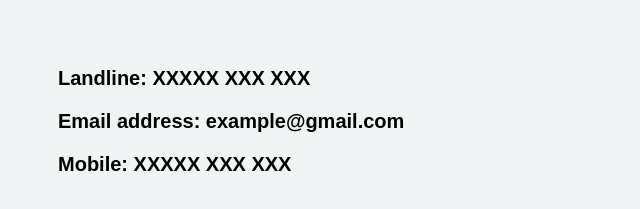
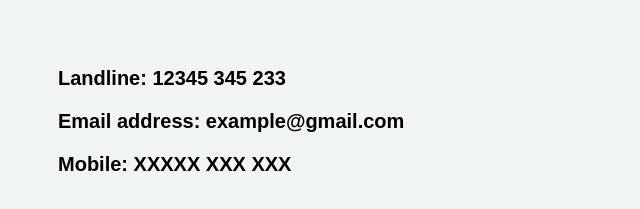
Before and after one commit to rockborne-git-training/git-exercise-04, a plain HTML site: page contact.html in a window 1280 px wide. Shown: the part 201-410 px from the top of the page, 0-640 px from the left. Drawn offline with Linux system fonts and the light colour scheme.

Commit message:
added landline number

```diff
--- a/contact.html
+++ b/contact.html
@@ -22,7 +22,7 @@
     </div>
 
     <div class="contact-details">
-        <p>Landline: XXXXX XXX XXX</p>
+        <p>Landline: 12345 345 233</p>
         <p>Email address: example@gmail.com</p>
         <p>Mobile: XXXXX XXX XXX</p>
     </div>
```
